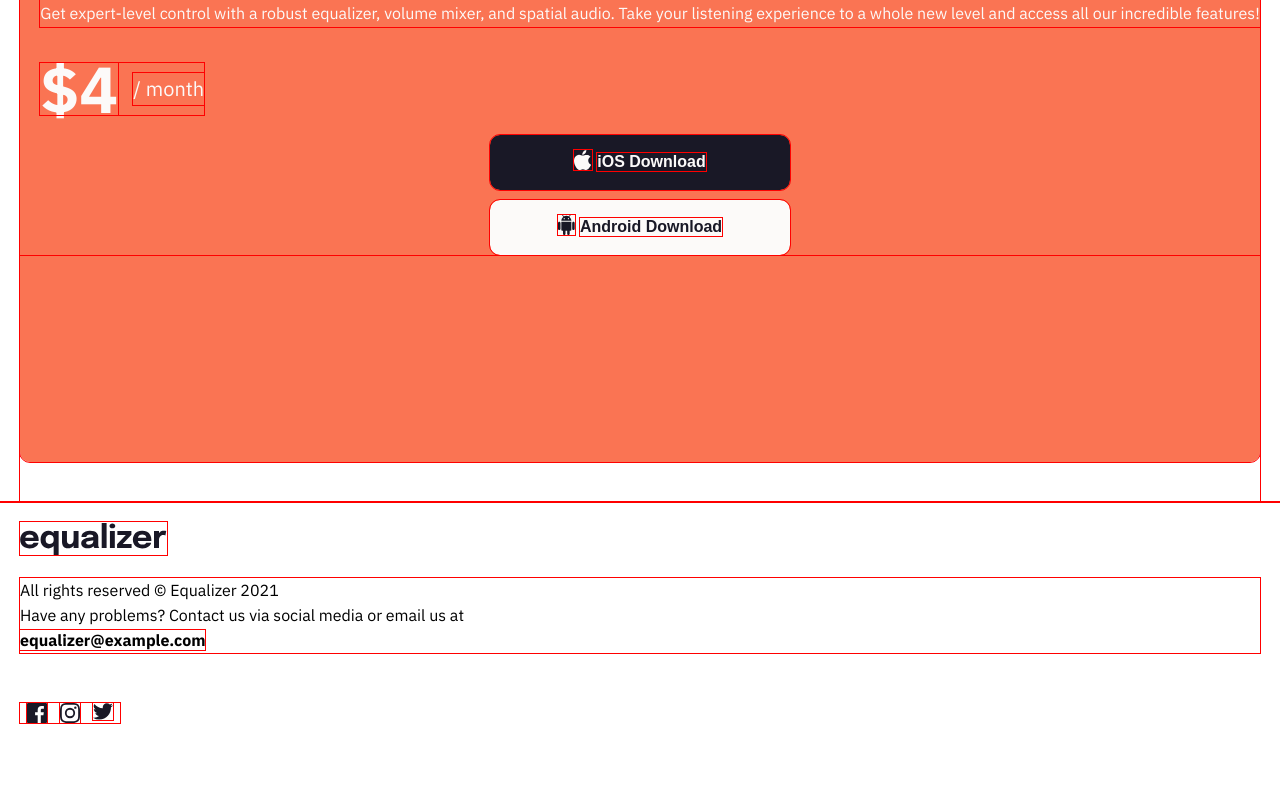
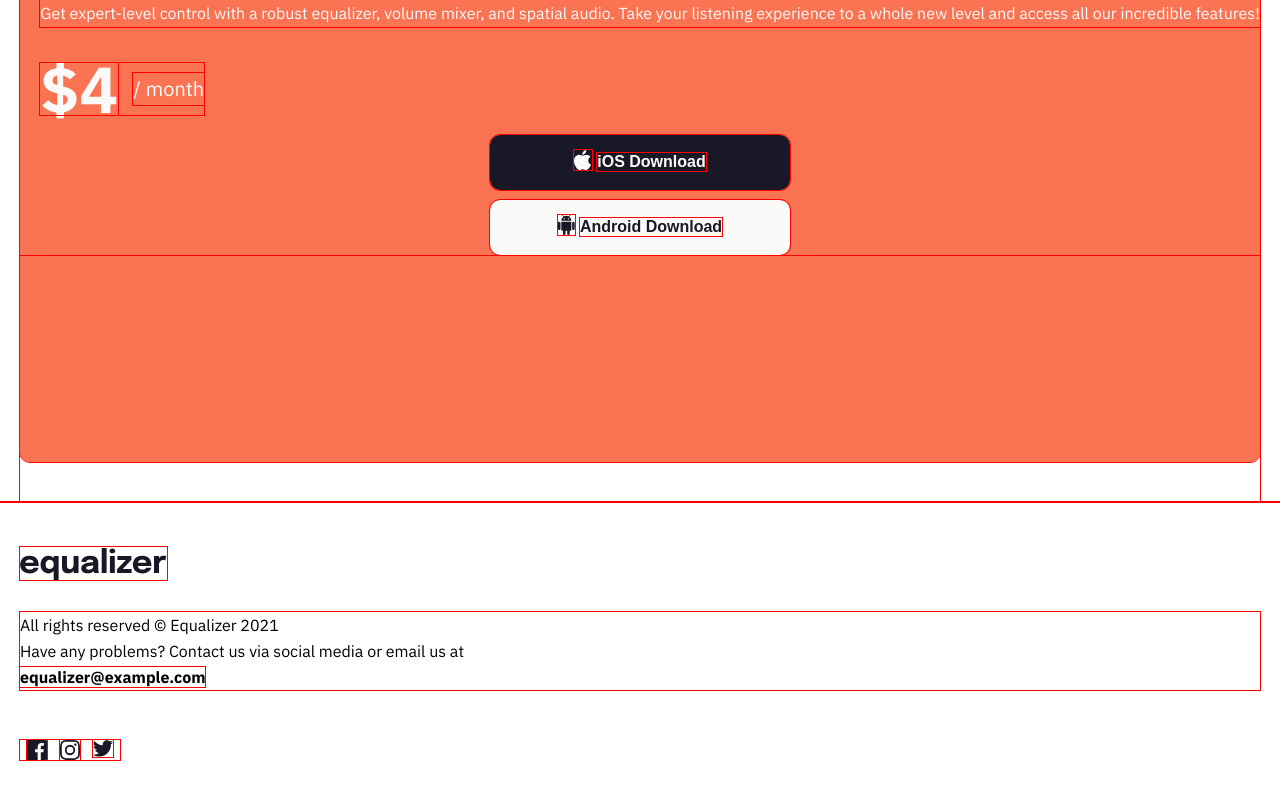
Before and after one commit to Ant-Shell/equalizer-landing-page-challenge, a React (Vite) app: page / in a window 1280 px wide. Shown: the part 824-1624 px from the top of the page. Built offline with nearby package versions, Linux system fonts and the light colour scheme.

Commit message:
Various adjustments

```diff
--- a/src/components/Footer/Footer.scss
+++ b/src/components/Footer/Footer.scss
@@ -2,11 +2,17 @@
 @use '../../styles/variables' as *;
 
 .footer {
-  height: 300px;
   font-family: "IBM Plex Sans";
-  line-height: 25px;
+  line-height: 26px;
   box-sizing: border-box;
   padding: 20px 20px 20px 20px;
+  .footer-logo {
+    margin-top: 25px;
+  }
+  .footer-message {
+    font-size: 16px;
+    margin-top: 25px;
+  }
   .footer-logo-container {
     margin-top: 50px;
     width: 100px;
```
